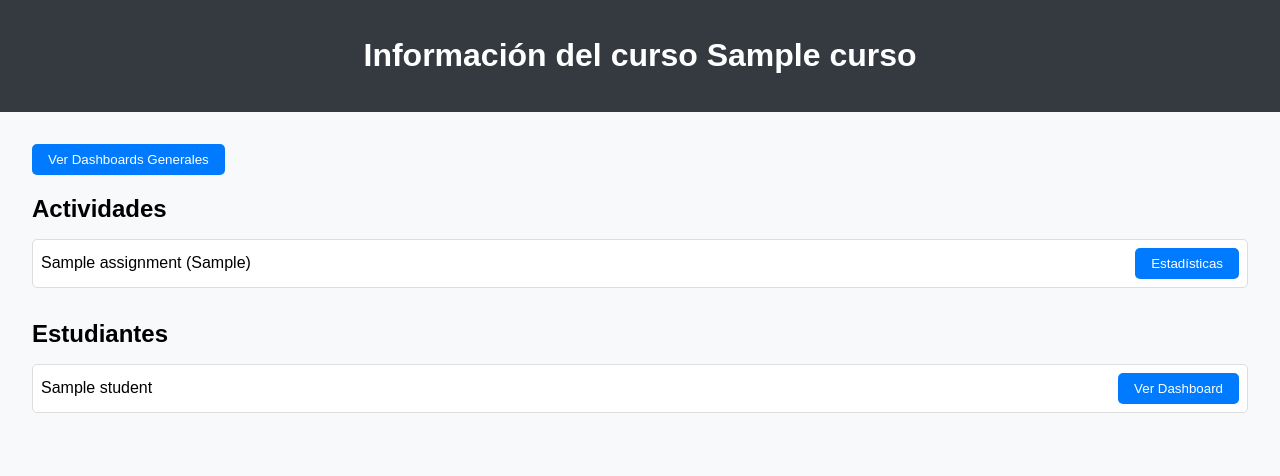
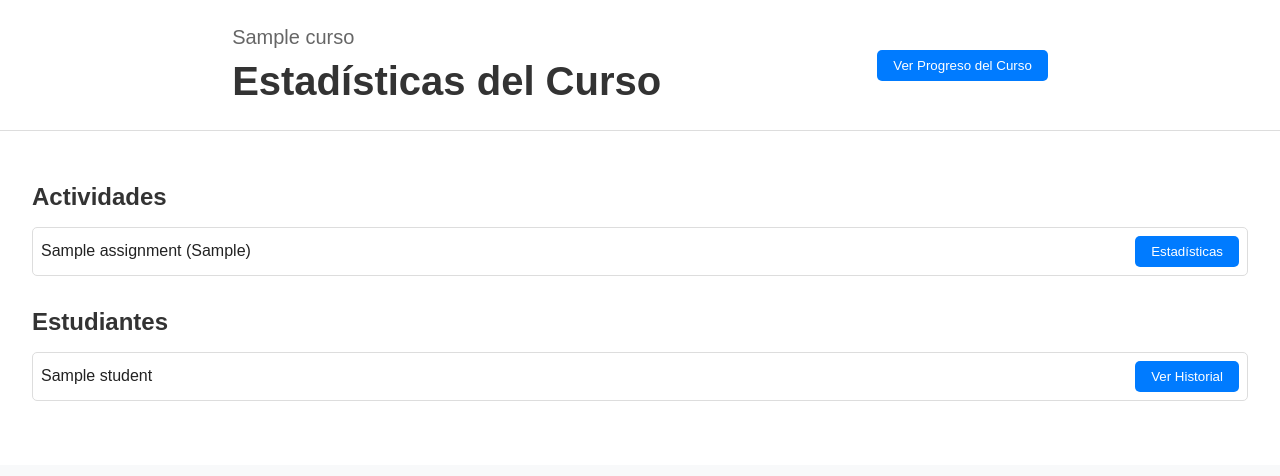
Before and after one commit to XMag27/CanvasAnalytics, a Flask app: template middleware_flask/templates/teacher_view.html in a window 1280 px wide. Shown: the top 476 px of the page. Run offline with Flask 3, Linux system fonts and the light colour scheme; the template is opened without the code that fills it: most values are stand-ins (such as "Sample title", 1, 10 or a date in 2020).

Commit message:
frontend home profesor

```diff
--- a/middleware_flask/templates/teacher_view.html
+++ b/middleware_flask/templates/teacher_view.html
@@ -6,25 +6,45 @@
     <title>Teacher View</title>
     <style>
         body {
-            font-family: Arial, sans-serif;
+            font-family: Arial, Helvetica, sans-serif;
             margin: 0;
             padding: 0;
             background-color: #f8f9fa;
         }
         header {
-            background-color: #343a40;
-            color: #fff;
+            border-bottom: 1px solid #ddd;
+            box-shadow: 0 2px 5px rgba(0, 0, 0, 0.1);
             padding: 1rem;
-            text-align: center;
+            text-align: left;
+            background: #fff;
+            display: flex;
+            flex-direction: row;
+            justify-content: space-evenly;
+            align-items: center;
+        }
+        header h3{
+            font-size: 40px;
+            margin: 0;
+            color: #333;
+            margin: 10px auto;
+        }
+        header h1{
+            font-size: 20px;
+            margin: 5px 0 10px;
+            color: #666;
+            margin: 10px auto;
+            font-weight: 200;
         }
         main {
             padding: 2rem;
+            background: #fff;
         }
         section {
             margin-bottom: 2rem;
         }
         h2 {
             font-size: 1.5rem;
+            color: #333;
             margin-bottom: 1rem;
         }
         ul {
@@ -40,6 +60,7 @@
             display: flex;
             justify-content: space-between;
             align-items: center;
+            color: #222;
         }
         .btn {
             background-color: #007bff;
@@ -56,13 +77,20 @@
 </head>
 <body>
     <header>
-        <h1>Información del curso {{ curso }}</h1>
+        <div class="titulo">
+            <h1>{{ curso }}</h1>
+        <h3>
+            Estadísticas del Curso
+        </h3>
+        </div>
+        <div class= "botonProgresoC">
+            <button class="btn" onclick="redirectToCourseDashboard({{ course_id }})">
+                Ver Progreso del Curso
+            </button>
+        </div>
     </header>
     <main>
         <div class="dashboard-btn">
-            <button class="btn" onclick="redirectToCourseDashboard({{ course_id }})">
-                Ver Dashboards Generales
-            </button>
         <section>
             <h2>Actividades</h2>
             <ul>
@@ -83,7 +111,7 @@
                 <li>
                     <span>{{ student.name }}</span>
                     <button class="btn" onclick="redirectToStudentDashboard({{ course_id }}, {{ student.id }})">
-                        Ver Dashboard
+                        Ver Historial
                     </button>
                 </li>
                 {% endfor %}
```
